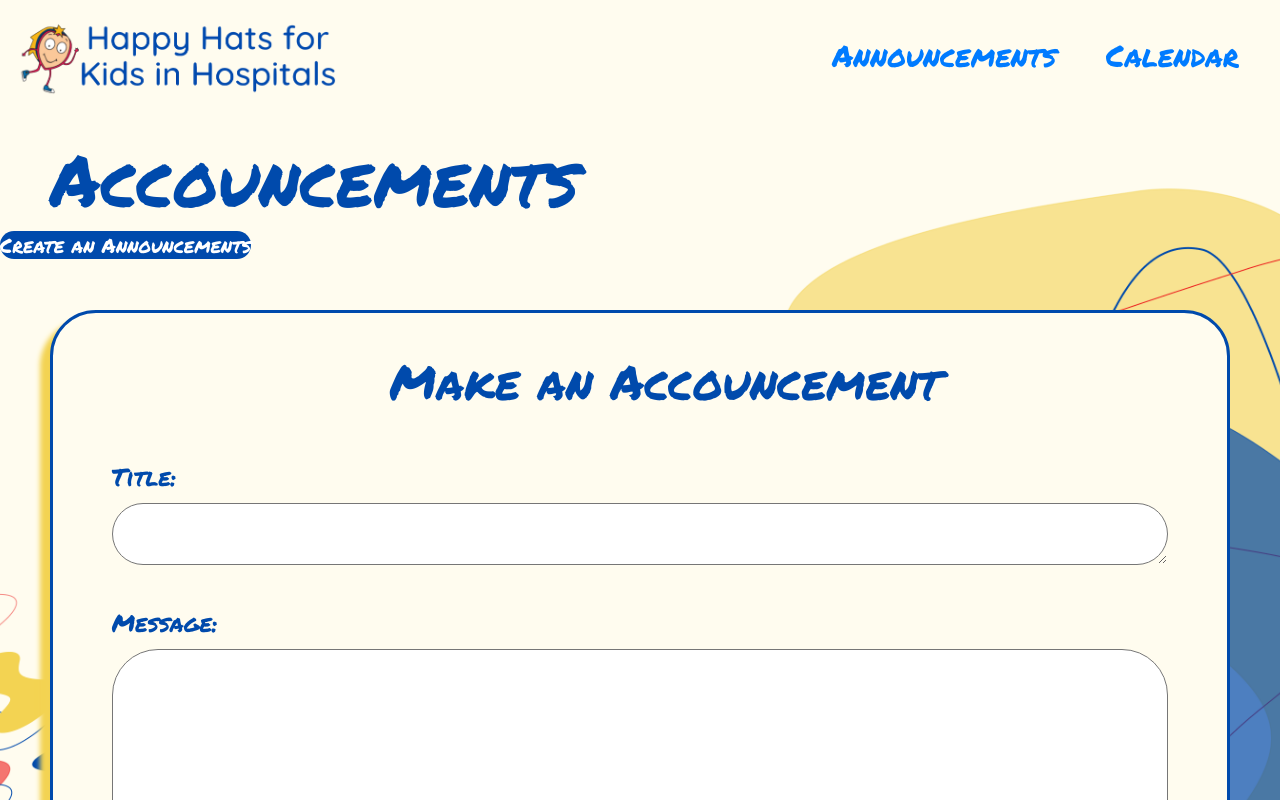
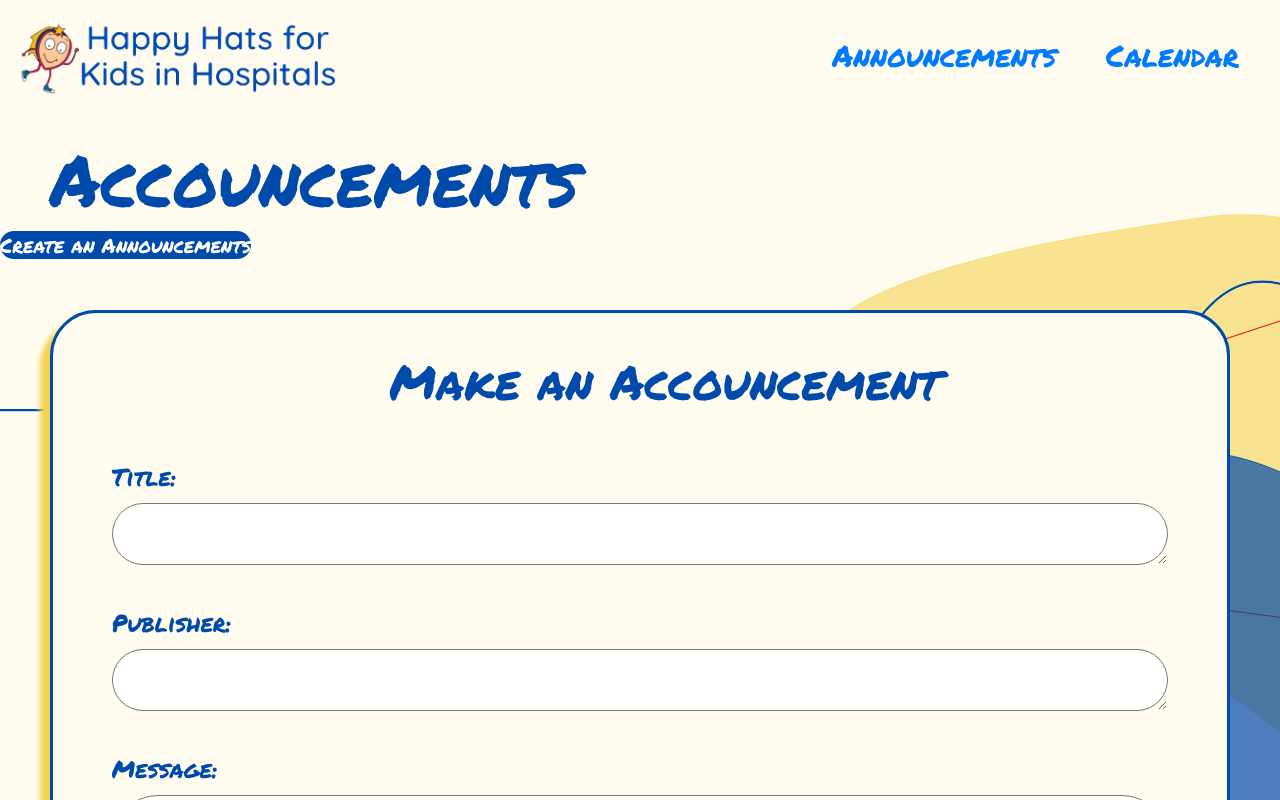
Before and after one commit to hack4impact-calpoly/happy-hats, a React (Create React App) app in the folder frontend/: page /announcements in a window 1280 px wide. Shown: the top 800 px of the page. Built offline with nearby package versions, Linux system fonts and the light colour scheme; no server answers.

Commit message:
added publisher to making announcement

```diff
--- a/frontend/src/components/announcements/Announcement.js
+++ b/frontend/src/components/announcements/Announcement.js
@@ -1,7 +1,6 @@
 import React, {useState} from 'react';
 import styles from "./announcement.module.css"
 import { Link } from 'react-router-dom'
-import axios from 'axios';
 
 function Announcement(props) {
     const [annoucment, setAnnoucement] = useState(
@@ -17,11 +16,15 @@ function Announcement(props) {
         const {name, value} = event.target;
         if (name === "content") {
             setAnnoucement(
-                {title: annoucment['title'], content: value}
+                {title: annoucment['title'], content: value, author: annoucment["author"]}
+            );
+        } else if (name === "title") {
+            setAnnoucement(
+                {title: value, content: annoucment['content'], author: annoucment["author"] }
             );
         } else {
             setAnnoucement(
-                {title: value, content: annoucment['content']}
+                {title: annoucment['title'], content: annoucment['content'], author: value }
             );
         }
     }
@@ -31,7 +34,7 @@ function Announcement(props) {
         const aData = {
             "title": document.getElementById('title').value,
             "content": document.getElementById('content').value,
-            "author": 'Parker and McKenna',
+            "author": document.getElementById('author').value,
         }
         console.log(aData)
 
@@ -70,6 +73,15 @@ function Announcement(props) {
                         rows={1}
                         cols={75} />
 
+                    <label className={styles.formLabel} htmlFor="author">Publisher: </label>
+                    <textarea className={styles.contentBox}
+                        name="author"
+                        id="author"
+                        value={annoucment.author}
+                        onChange={handleChange}
+                        rows={1}
+                        cols={75} />
+
                     <label className={styles.formLabel} htmlFor="content">Message: </label>
                     <textarea className={styles.contentBox}
                         name="content"
```
